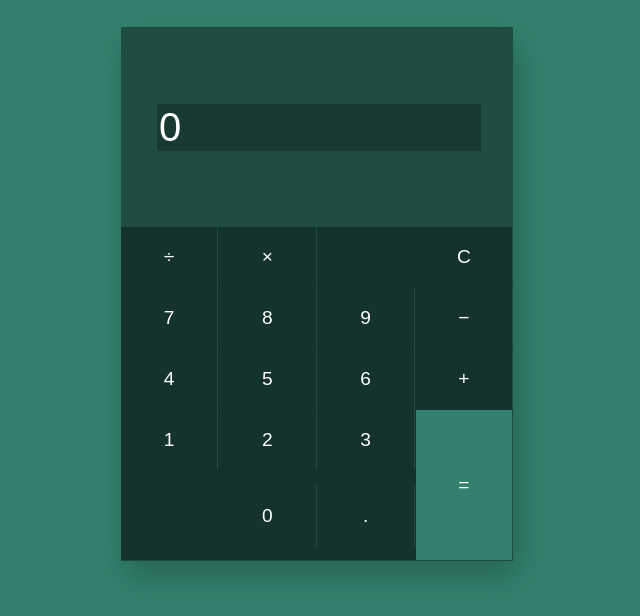
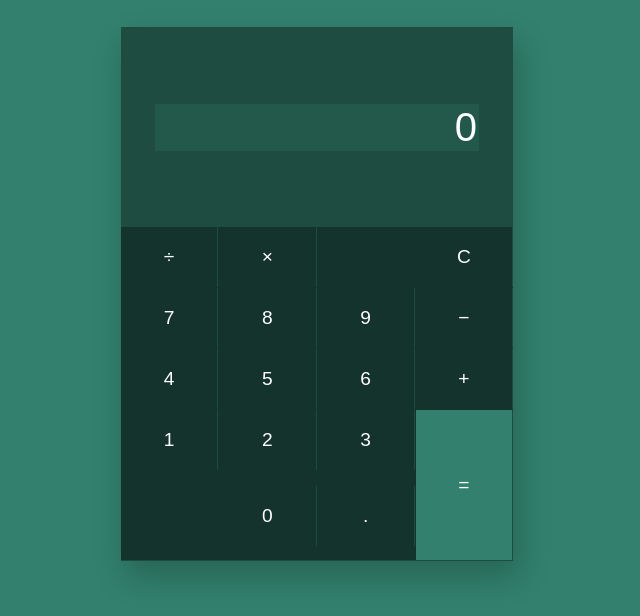
Before and after one commit to Afola-Ode/calculator, a plain HTML site: page index.html in a window 1280 px wide. Shown: the whole page, without its empty margins (323-963 px from the left). Drawn offline with Linux system fonts and the light colour scheme.

Commit message:
Update styles.css

```diff
--- a/styles.css
+++ b/styles.css
@@ -19,16 +19,18 @@ body {
   font-size: 2.5rem;
   display: flex;
   align-items: center;
-  justify-content: flex-end;
-  padding-right: 2rem;
+  justify-content: center;
+  padding-right: 1rem;
+  padding-left: 1rem;
 }
 .calc-display input {
-  background-color: #193a32;
+  background-color: #23594b;
   color: white;
   font-size: 2.5rem;
   border: 0;
   width: 40vh;
   align-items: center;
+  text-align: right;
 }
 .keys-container {
   background-color: #14332c;
```
